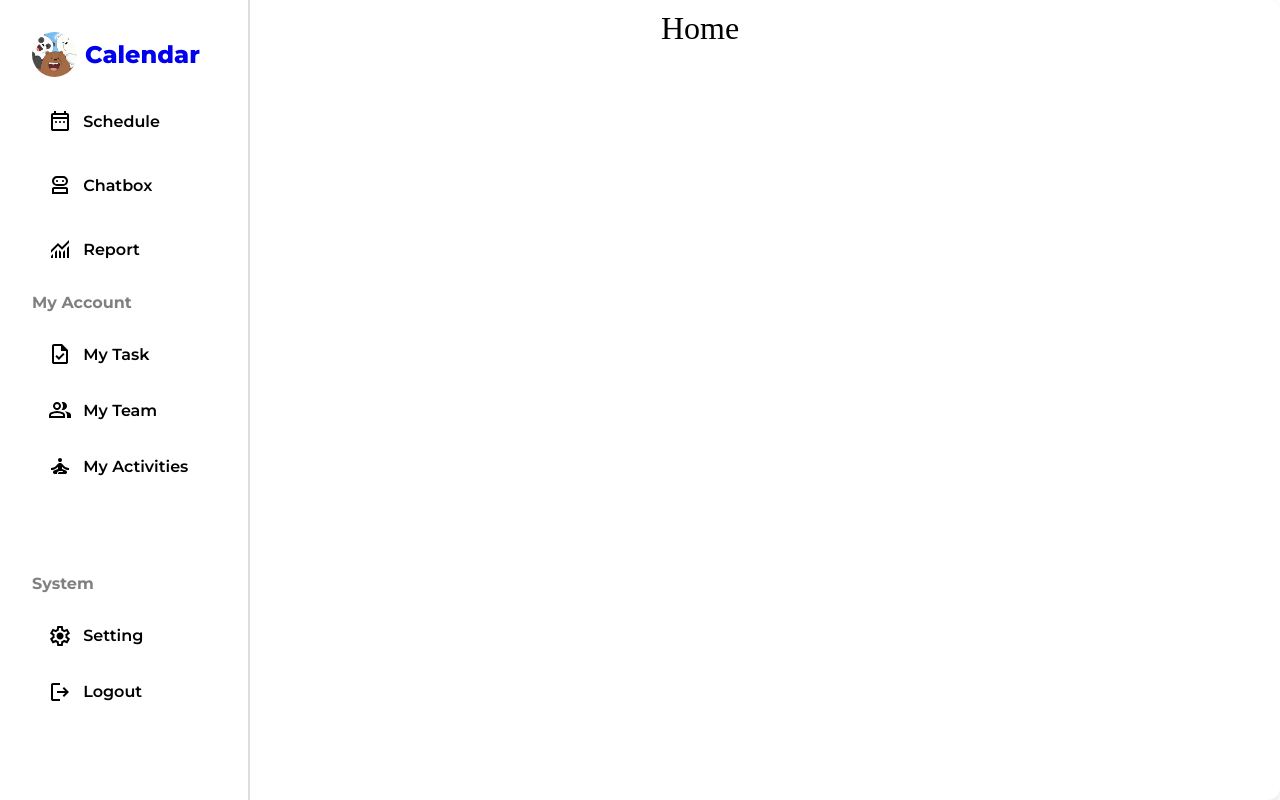
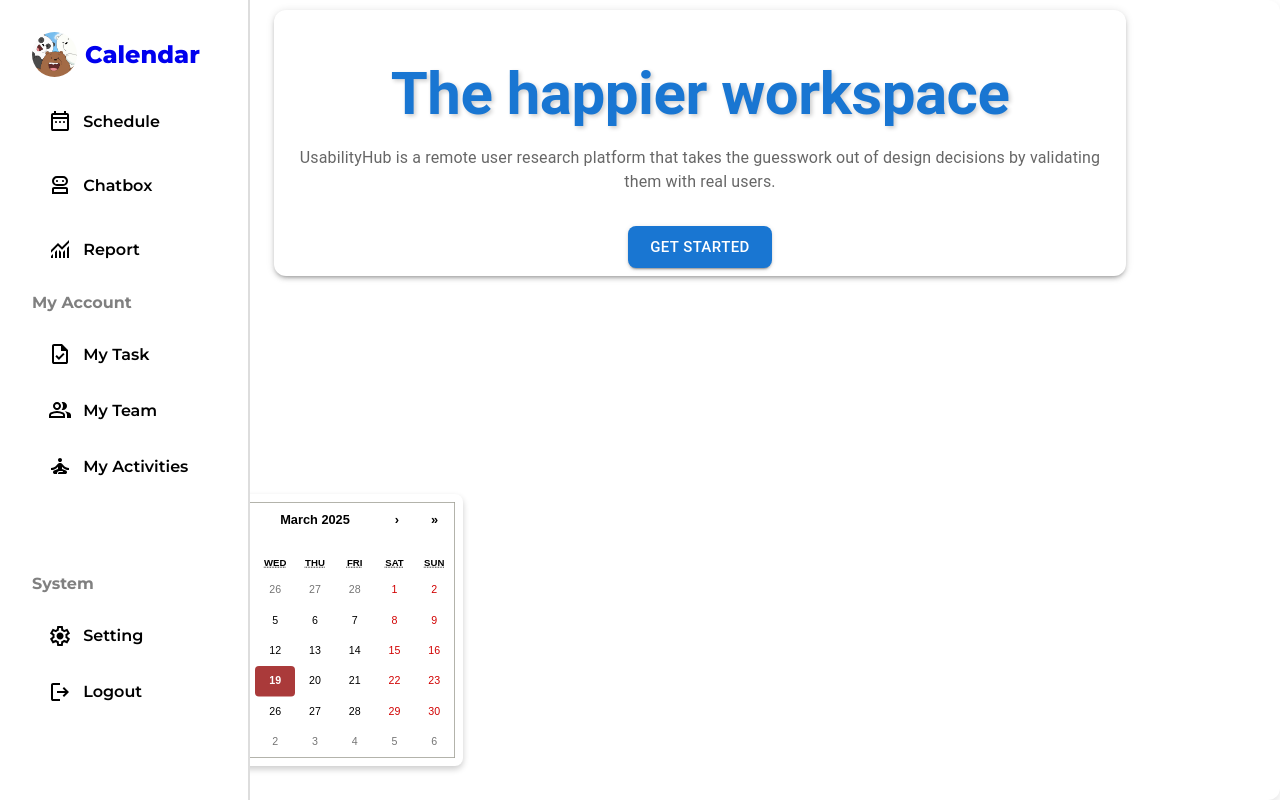
Before and after one commit to gianghitran/NT208.P21.ATTN_Personal-Smart-Scheduling-System-with-AI, a React (Vite) app in the folder Workspace/App/client/: page / in a window 1280 px wide. Built offline with nearby package versions, Linux system fonts and the light colour scheme.

Commit message:
update home ppage

```diff
--- a/Workspace/App/client/package.json
+++ b/Workspace/App/client/package.json
@@ -11,11 +11,15 @@
     "preview": "vite preview"
   },
   "dependencies": {
+    "@emotion/react": "^11.14.0",
+    "@emotion/styled": "^11.14.0",
     "@hello-pangea/dnd": "^18.0.1",
+    "@mui/material": "^6.4.8",
     "axios": "^1.8.3",
     "dompurify": "^3.2.4",
     "framer-motion": "^12.5.0",
     "react": "^19.0.0",
+    "react-calendar": "^5.1.0",
     "react-dom": "^19.0.0",
     "react-markdown": "^10.1.0",
     "react-resizable": "^3.0.5",
--- a/Workspace/App/client/src/Components/Home/Home.css
+++ b/Workspace/App/client/src/Components/Home/Home.css
@@ -3,3 +3,28 @@ h1 {
     justify-content: center;
     display: flex;
 }
+.date-container {
+    position: absolute;
+    bottom:0;
+    /* right:0; */
+
+    display: flex;
+    /* justify-content: center; */
+    align-items: center;
+
+    width: fit-content; /* Thu nhỏ container */
+
+    /* height: 100dvh; Chiếm toàn bộ chiều cao màn hình */
+    /* padding: 20px; Thêm khoảng cách */
+}
+
+
+@media (max-width: 800px) {
+
+    .date-container{
+      transform: scale(0.7);
+      top: -50px; /* Khoảng cách từ trên xuống */
+    right: -50px; /* Khoảng cách từ phải vào */
+    }
+
+  }
--- a/Workspace/App/client/src/Components/Home/Home.jsx
+++ b/Workspace/App/client/src/Components/Home/Home.jsx
@@ -1,9 +1,43 @@
 import "./Home.css";
+import DateContainer from "../miniCalendar/DateContainer";
+import { Typography, Button, Container, Box, Paper } from "@mui/material";
+// npm install @mui/material @emotion/react @emotion/styled
 
 const Home = () => {
     return (
-        <h1>Home</h1>
+        <div className="Home_byNghi">
+            {/* Mini Calendar */}
+            <div className="date-container">
+                <DateContainer/>
+            </div>
+
+            {/* Nội dung chính */}
+            <div>
+            <Container maxWidth="md">
+                <Paper elevation={3} sx={{ padding: 1, textAlign: "center", borderRadius: 3 }}>
+                    <Box mt={5}>
+                        <Typography
+                            variant="h2"
+                            fontWeight="bold"
+                            color="primary"
+                            sx={{ textShadow: "2px 2px 4px rgba(0,0,0,0.2)" }}
+                        >
+                            The happier workspace
+                        </Typography>
+                        <Typography variant="body1" color="textSecondary" sx={{ mt: 2 }}>
+                            UsabilityHub is a remote user research platform that takes the
+                            guesswork out of design decisions by validating them with real users.
+                        </Typography>
+                        <Button variant="contained" color="primary" size="large" sx={{ mt: 4, borderRadius: 2 }}>
+                            Get Started
+                        </Button>
+                    </Box>
+                </Paper>
+            </Container>
+            </div>
+        </div>
+
     );
-}
+};
 
 export default Home;
--- /dev/null
+++ b/Workspace/App/client/src/Components/miniCalendar/Calendar.module.css
@@ -0,0 +1,38 @@
+  .calendarContainer {
+
+    display: flex;
+    justify-content: center;
+    align-items: center;
+
+    background: white;
+    border-radius: 10px;
+    box-shadow: 0 4px 8px rgba(0, 0, 0, 0.2);
+
+    width: fit-content; /* Thu nhỏ lại vừa với Calendar */
+    padding: 10px;
+    flex-shrink:1;
+
+    transform: scale(0.8); /* Thu nhỏ toàn bộ Calendar xuống */
+
+  }
+
+  .react-calendar {
+
+    max-width: 100%;
+    height: auto;
+    font-size: 0.8rem; /* Giảm kích thước chữ */
+  }
+  .tile {
+    padding: 10px;
+    /* font-size: 1rem; */
+    border-radius: 5px;
+    text-align: center;
+  }
+
+  .activeDay {
+    background: #950909;
+    color: white;
+    border-radius: 5px;
+    font-weight: bold;
+    opacity: 80%;
+  }
--- /dev/null
+++ b/Workspace/App/client/src/Components/miniCalendar/DateContainer.jsx
@@ -0,0 +1,24 @@
+import { useState } from 'react';
+import Calendar from 'react-calendar';
+import 'react-calendar/dist/Calendar.css';
+import styles from './Calendar.module.css'; // Import CSS Module
+
+function DateContainer() {
+  const [value, onChange] = useState(new Date());
+
+  return (
+    <div className={styles.calendarContainer}>
+      <Calendar  className="title_calendar"
+        onChange={onChange}
+        value={value}
+        tileClassName={({ date, view }) =>
+          view === "month" && date.getDate() === new Date().getDate() && date.getMonth() === new Date().getMonth() && date.getFullYear() === new Date().getFullYear()
+            ? (styles.activeDay)
+            : styles.tile
+        }
+      />
+    </div>
+  );
+}
+
+export default DateContainer;
```
Also changed, not shown: 1 other file (tests, documents, lock files or other folders).
